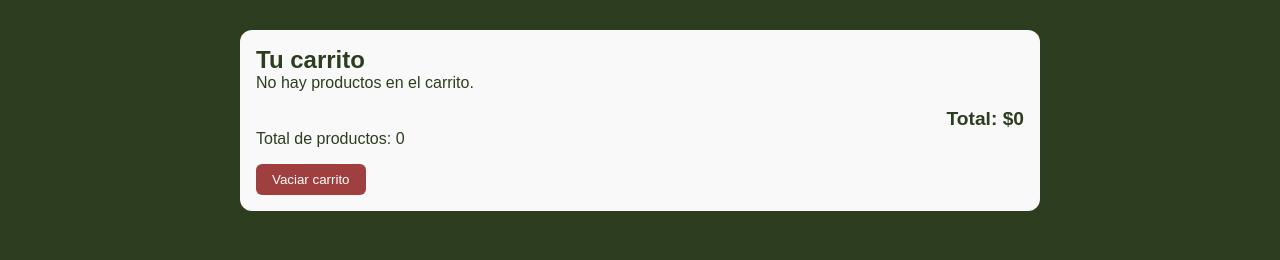
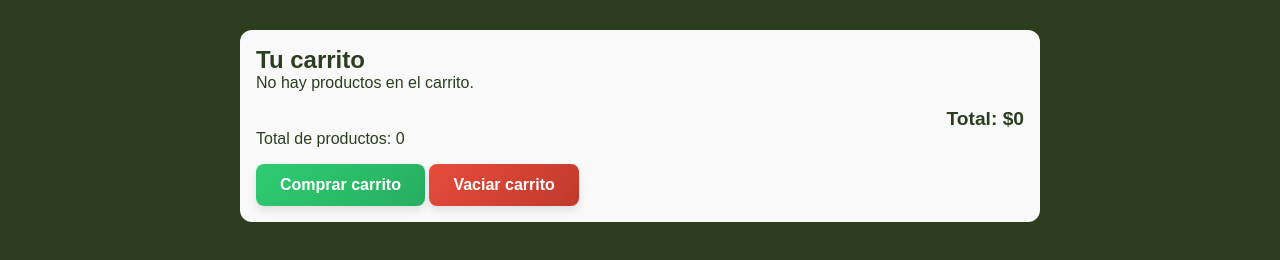
Before and after one commit to AbrilBerlot/entrega-final-ttech, a plain HTML site: page carrito.html in a window 1280 px wide. Shown: the part 114-374 px from the top of the page. Drawn offline with Linux system fonts and the light colour scheme.

Commit message:
Actualizo estilos de botones y mejoras en carrito

```diff
--- a/carrito.html
+++ b/carrito.html
@@ -20,7 +20,9 @@
     <div id="lista-carrito"></div>
     <p class="total">Total: $<span id="total-carrito">0</span></p>
     <p>Total de productos: <span id="total-productos">0</span></p>
-    <button class="vaciar" onclick="vaciarCarrito()">Vaciar carrito</button>
+    <button class="btn-comprar" onclick="comprarCarrito()">Comprar carrito</button>
+    <button class="btn-vaciar" onclick="vaciarCarrito()">Vaciar carrito</button>
+
     </main>
 
 
--- a/css/style-carrito.css
+++ b/css/style-carrito.css
@@ -22,15 +22,43 @@
       margin-top: 1rem;
       font-size: 1.2rem;
     }
-    .vaciar {
-      background: #a03f3f;
+
+   .btn-comprar {
+  background: linear-gradient(135deg, #2ecc71, #27ae60); /* verde suave */
   color: white;
   border: none;
-      padding: 0.5rem 1rem;
+  padding: 0.75rem 1.5rem;
   margin-top: 1rem;
-      border-radius: 6px;
+  border-radius: 8px;
   cursor: pointer;
+  font-size: 1rem;
+  font-weight: 600;
+  box-shadow: 0 4px 8px rgba(0, 0, 0, 0.1);
+  transition: all 0.3s ease;
 }
-    .vaciar:hover {
-      background: #802d2d;
+
+.btn-comprar:hover {
+  background: linear-gradient(135deg, #27ae60, #1e8449);
+  transform: scale(1.05);
+  box-shadow: 0 6px 12px rgba(0, 0, 0, 0.15);
 }
+
+.btn-vaciar {
+  background: linear-gradient(135deg, #e74c3c, #c0392b);
+  color: white;
+  border: none;
+  padding: 0.75rem 1.5rem;
+  margin-top: 1rem;
+  border-radius: 8px;
+  cursor: pointer;
+  font-size: 1rem;
+  font-weight: 600;
+  box-shadow: 0 4px 8px rgba(0, 0, 0, 0.1);
+  transition: all 0.3s ease;
+}
+
+.btn-vaciar:hover {
+  background: linear-gradient(135deg, #c0392b, #a93226);
+  transform: scale(1.05);
+  box-shadow: 0 6px 12px rgba(0, 0, 0, 0.15);
+}
--- a/js/script-carrito.js
+++ b/js/script-carrito.js
@@ -51,4 +51,9 @@ function vaciarCarrito() {
   mostrarCarrito();
 }
 
+ function comprarCarrito() {
+  alert("¡Gracias por tu compra! Pronto recibirás un correo con la confirmación.");
+  localStorage.removeItem('carrito');
+  mostrarCarrito();
+}
 document.addEventListener('DOMContentLoaded', mostrarCarrito);
```
Lines whose indentation alone changed are shown as unchanged.
